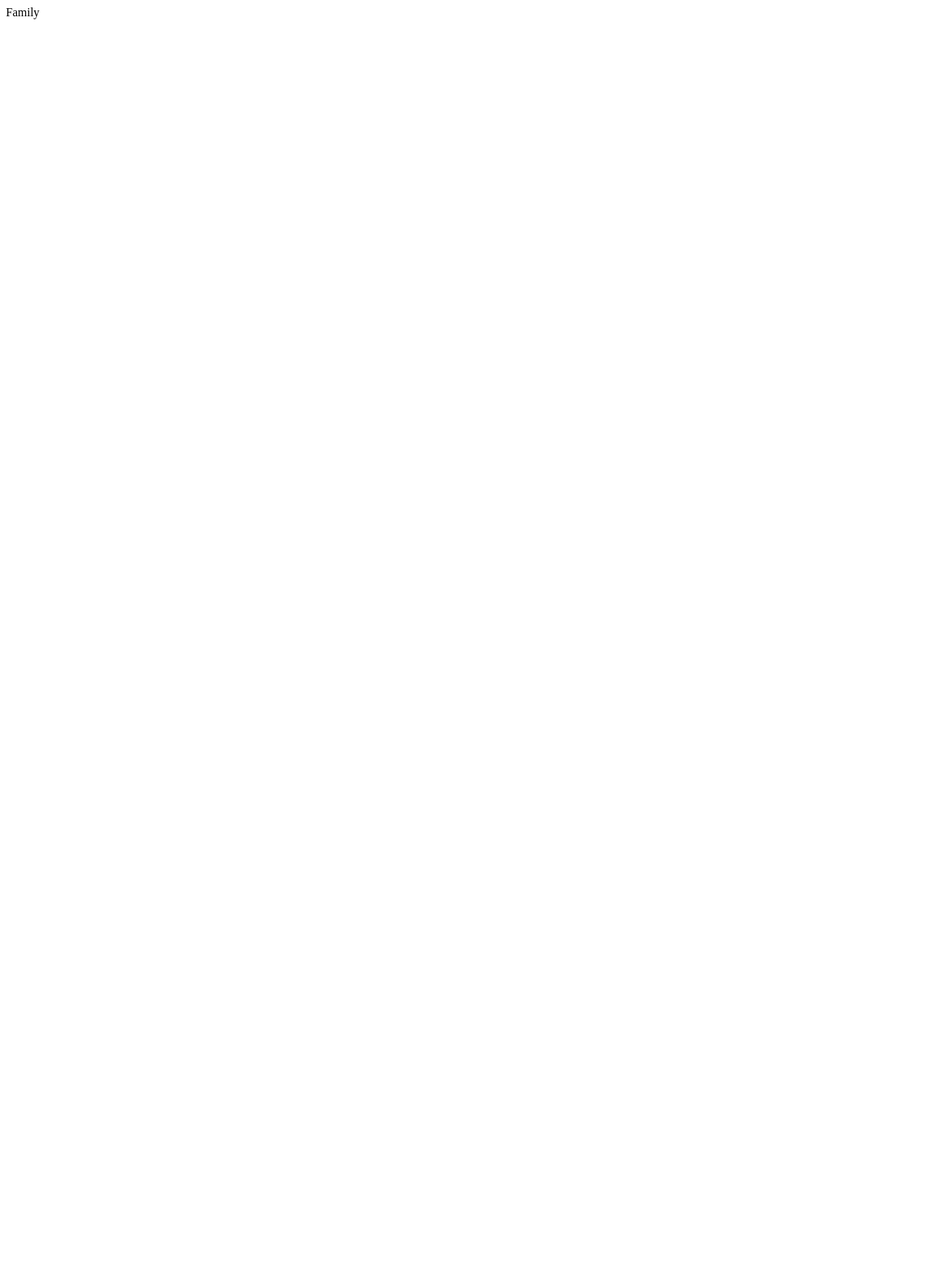
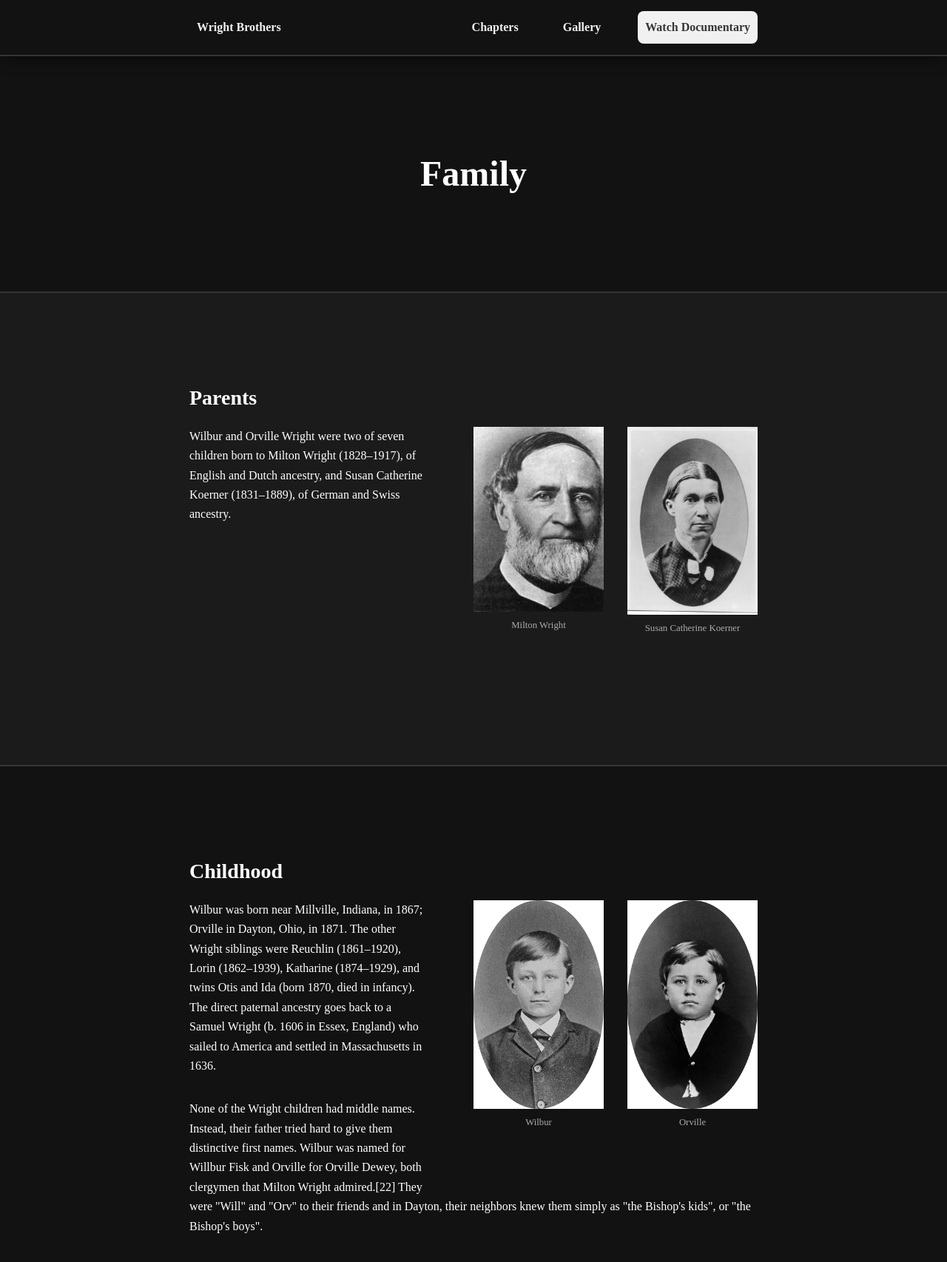
Before and after one commit to rainmrn/comp-lesson-15, a plain HTML site: page chapters/family.html in a window 1280 px wide. Shown: the top 1706 px of the page at 74% size. Before the commit the page ends 800 px from the top, so only its background shows below. Drawn offline with Linux system fonts and the light colour scheme.

Commit message:
Code still messy

```diff
--- a/chapters/family.html
+++ b/chapters/family.html
@@ -1,12 +1,87 @@
 <!DOCTYPE html>
 <html lang="en">
+
 <head>
     <meta charset="UTF-8">
     <meta http-equiv="X-UA-Compatible" content="IE=edge">
     <meta name="viewport" content="width=device-width, initial-scale=1.0">
-    <title>Document</title>
+    <title>Wright Brothers - Family</title>
+    <link rel="stylesheet" href="../reset.css">
+    <link rel="stylesheet" href="../style.css">
 </head>
+
 <body>
-    Family
+    <header>
+        <nav><a class="nav-links" href="../index">Wright Brothers</a>
+            <ul>
+                <li class="nav-chapters-heading">
+                    <a href="./chapters">Chapters</a>
+                    <ul class="nav-chapters">
+                        <li>
+                            <a class="nav-links" href="./achievements">Achievements</a>
+                        </li>
+                        <li><a class="nav-links" href="./contributions">Contributions</a></li>
+                        <li><a class="nav-links" href="./family">Family</a></li>
+                        <li><a class="nav-links" href="">Life Events</a></li>
+                        <li><a class="nav-links" href="">Fun Facts</a></li>
+                    </ul>
+                </li>
+                <li><a class="nav-links" href="">Gallery</a></li>
+                <li><a class="btn-white" href="">Watch Documentary</a></li>
+            </ul>
+        </nav>
+    </header>
+    <main class="title bg-black">
+        <h1>Family</h1>
+    </main>
+    <main class="height-80 bg-dark">
+        <section class="height-80 container-60">
+            <div>
+                <h2>Parents</h2>
+                <div class="img-grid float-right pad-left">
+                    <div>
+                        <img src="../img/family-1.jpg" alt="">
+                        <p class="caption">Milton Wright</p>
+                    </div>
+                    <div>
+                        <img src="../img/family-2.jpg" alt="">
+                        <p class="caption">Susan Catherine Koerner</p>
+                    </div>
+                </div>
+                <p>Wilbur and Orville Wright were two of seven children born to Milton Wright (1828–1917), of English and Dutch ancestry,
+                and Susan Catherine Koerner (1831–1889), of German and Swiss ancestry.</p>
+            </div>
+        </section>
+    </main>
+    <main class="bg-black">
+        <section class="container-60">
+            <div>
+                <h2>Childhood</h2>
+                <div class="img-grid float-right pad-left">
+                    <div>
+                        <img src="../img/family-3.jpg" alt="">
+                        <p class="caption">Wilbur</p>
+                    </div>
+                    <div>
+                        <img src="../img/family-4.jpg" alt="">
+                        <p class="caption">Orville</p>
+                    </div>
+                </div>
+                <p>Wilbur was born near Millville, Indiana, in 1867; Orville in Dayton, Ohio, in 1871. The other Wright siblings were Reuchlin (1861–1920), Lorin (1862–1939), Katharine (1874–1929), and twins Otis and Ida
+                (born 1870, died in infancy). The direct paternal ancestry goes back to a Samuel Wright (b. 1606 in Essex, England) who sailed to America and settled in Massachusetts in 1636.</p>
+                <p>None of the Wright children had middle names. Instead, their father tried hard to give them distinctive first names.
+                Wilbur was named for Willbur Fisk and Orville for Orville Dewey, both clergymen that Milton Wright admired.[22] They
+                were "Will" and "Orv" to their friends and in Dayton, their neighbors knew them simply as "the Bishop's kids", or "the
+                Bishop's boys".</p>
+            </div>
+
+        </section>
+    </main>
+
+
+    <footer class="bg-black">
+        <div class="container-60"></div>
+    </footer>
 </body>
+
 </html>
--- a/style.css
+++ b/style.css
@@ -13,6 +13,7 @@
 .container-60 {
     width: 60vw;
     margin: auto;
+    padding: 15vh 0;
 }
 
 .container-80 {
@@ -59,6 +60,18 @@
     color: var(--white);
 }
 
+.img-grid {
+    display: grid;
+    grid-template-columns: repeat(2, 1fr);
+    gap: 2rem;
+    width: 35vw;
+    padding-bottom: 2rem;
+}
+
+.float-right {
+    float: right;
+}
+
 .two-col-img-right {
     display: grid;
     grid-template-columns: 5fr 4fr;
@@ -74,6 +87,13 @@
 .two-col-img-left h2 {
     text-align: right;
 }
+.pad-right {
+    padding-right: 4rem;
+}
+
+.pad-left {
+    padding-left: 4rem;
+}
 
 .one-col {
     display: flex;
@@ -82,6 +102,15 @@
     align-items: center;
     gap: 2rem;
     padding: 5rem 0;
+}
+
+.three-col-img-right {
+    display: grid;
+    grid-template-columns: 3fr 1.25fr 1.25fr;
+    align-items: center;gap: 2rem;
+}
+.two-col img {
+    aspect-ratio: 1 / 1.5;
 }
 
 .grid-align-right {
@@ -205,6 +234,11 @@ h3 {
     font-size: 1.5rem;
 }
 
+p {
+    line-height: 1.65;
+    padding-bottom: 2rem;
+}
+
 img {
     width: 100%;
 }
@@ -226,16 +260,9 @@ img {
     transform: translate(-50%, -50%);
 }
 
-.pad-right {
-    padding-right: 100px;
-}
-
-.pad-left {
-    padding-left: 100px;
-}
-
 .img-80 {
     width: 80%;
+    margin: auto;
 }
 
 footer {
@@ -246,5 +273,7 @@ footer {
     color: var(--light-grey);
     font-size: 0.8rem;
     text-align: center;
-    padding: 0.5rem 3rem;
+    max-width: 40vw;
+    margin: auto;
+    padding-top: .5rem;
 }
```
Also changed, not shown: chapters/contributions.html (added, +73 -0 lines), img/contributions-1.jpg (added), img/family-1.jpg (added), img/family-2.jpg (added), img/family-3.jpg (added), img/family-4.jpg (added).
